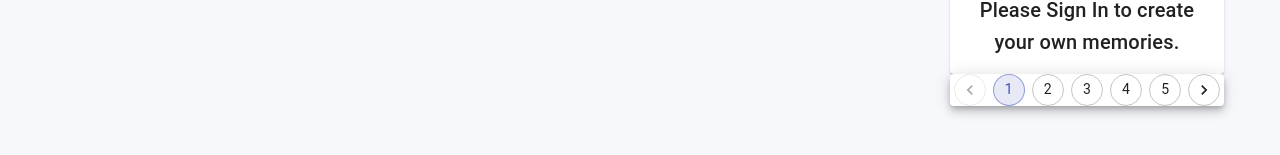
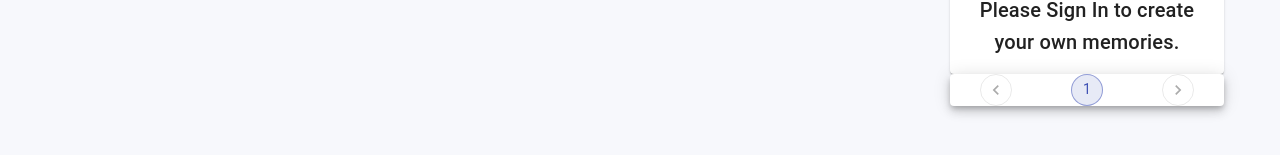
Before and after one commit to dhrumitpatel48/share-memories-MERN, a React (Create React App) app in the folder client/: page / in a window 1280 px wide. Shown: the part 307-462 px from the top of the page. Built offline with nearby package versions, Linux system fonts and the light colour scheme; no server answers.

Commit message:
Implemented pagination

```diff
--- a/client/src/actions/posts.js
+++ b/client/src/actions/posts.js
@@ -1,10 +1,17 @@
-import { CREATE, UPDATE, DELETE, FETCH_ALL, FETCH_BY_SEARCH } from "../constants/actionTypes";
+import {
+  CREATE,
+  UPDATE,
+  DELETE,
+  FETCH_ALL,
+  FETCH_BY_SEARCH,
+} from "../constants/actionTypes";
 import * as api from "../api/index";
 
 // Action Creators
-export const getPosts = () => async (dispatch) => {
+export const getPosts = (page) => async (dispatch) => {
   try {
-    const { data } = await api.fetchPosts();
+    const { data } = await api.fetchPosts(page);
+    console.log(data);
     dispatch({ type: FETCH_ALL, payload: data });
   } catch (error) {
     console.log(error.message);
--- a/client/src/api/index.js
+++ b/client/src/api/index.js
@@ -12,7 +12,7 @@ API.interceptors.request.use((req) => {
   return req;
 });
 
-export const fetchPosts = () => API.get("/posts");
+export const fetchPosts = (page) => API.get(`/posts?page=${page}`);
 export const fetchPostsBySearch = (searchQuery) =>
   API.get(
     `posts/search?searchQuery=${searchQuery.search || "none"}&tags=${
--- a/client/src/components/Home/Home.js
+++ b/client/src/components/Home/Home.js
@@ -31,10 +31,6 @@ const Home = () => {
   const classes = useStyles();
   const [search, setSearch] = useState("");
   const [tags, setTags] = useState([]);
-
-  useEffect(() => {
-    dispatch(getPosts());
-  }, [currentId, dispatch]);
 
   const searchPost = () => {
     if (search.trim() || tags) {
@@ -99,7 +95,7 @@ const Home = () => {
             </AppBar>
             <Form currentId={currentId} setCurrentId={setCurrentId} />
             <Paper elevation={6}>
-              <Pagination />
+              <Pagination page={page}/>
             </Paper>
           </Grid>
         </Grid>
--- a/client/src/components/Pagination.jsx
+++ b/client/src/components/Pagination.jsx
@@ -1,21 +1,30 @@
-import React from "react";
+import React, { useEffect } from "react";
 import { Pagination, PaginationItem } from "@material-ui/lab";
 
 import useStyles from "./styles";
 import { Link } from "react-router-dom";
+import { useDispatch, useSelector } from "react-redux";
 
-const Paginate = () => {
+import { getPosts } from "../actions/posts";
+
+const Paginate = ({ page }) => {
+  const { numberOfPages } = useSelector((state) => state.posts);
   const classes = useStyles();
+  const dispatch = useDispatch();
+
+  useEffect(() => {
+    if (page) dispatch(getPosts(page));
+  }, [page]);
 
   return (
     <Pagination
       classes={{ ul: classes.ul }}
-      count={5}
-      page={1}
+      count={numberOfPages}
+      page={Number(page) || 1}
       variant="outlined"
       color="primary"
       renderItem={(item) => (
-        <PaginationItem {...item} component={Link} to={`/posts?page=${1}`} />
+        <PaginationItem {...item} component={Link} to={`/posts?page=${item.page}`} />
       )}
     />
   );
--- a/client/src/components/Posts/Posts.js
+++ b/client/src/components/Posts/Posts.js
@@ -5,10 +5,10 @@ import Post from "./Post/Post";
 import useStyles from "./styles";
 
 const Posts = ({ setCurrentId }) => {
-  const posts = useSelector((state) => state.posts);
+  const { posts } = useSelector((state) => state.posts);
   const classes = useStyles();
 
-  return !posts.length ? (
+  return !posts?.length ? (
     <CircularProgress />
   ) : (
     <Grid
@@ -19,7 +19,7 @@ const Posts = ({ setCurrentId }) => {
     >
       {posts.map((post) => (
         <Grid key={post._id} item xs={12} sm={6} md={6} lg={4}>
-          <Post post={post} setCurrentId={setCurrentId}/>
+          <Post post={post} setCurrentId={setCurrentId} />
         </Grid>
       ))}
     </Grid>
--- a/client/src/reducers/posts.js
+++ b/client/src/reducers/posts.js
@@ -6,22 +6,30 @@ import {
   LIKE,
   FETCH_BY_SEARCH,
 } from "../constants/actionTypes";
-export default (posts = [], action) => {
+export default (state = [], action) => {
   switch (action.type) {
     case DELETE:
-      return posts.filter((post) => post._id !== action.payload);
+      return state.filter((post) => post._id !== action.payload);
     case UPDATE:
+      return state.map((post) =>
+        post._id === action.payload._id ? action.payload : post
+      );
     case LIKE:
-      return posts.map((post) =>
+      return state.map((post) =>
         post._id === action.payload._id ? action.payload : post
       );
     case FETCH_ALL:
-      return action.payload;
+      return {
+        ...state,
+        posts: action.payload.data,
+        currentPage: action.payload.currentPage,
+        numberOfPages: action.payload.numberOfPages,
+      };
     case FETCH_BY_SEARCH:
-      return action.payload;
+      return { ...state, posts: action.payload };
     case CREATE:
-      return [...posts, action.payload];
+      return [...state, action.payload];
     default:
-      return posts;
+      return state;
   }
 };
```
Also changed, not shown: 1 other file (tests, documents, lock files or other folders).
